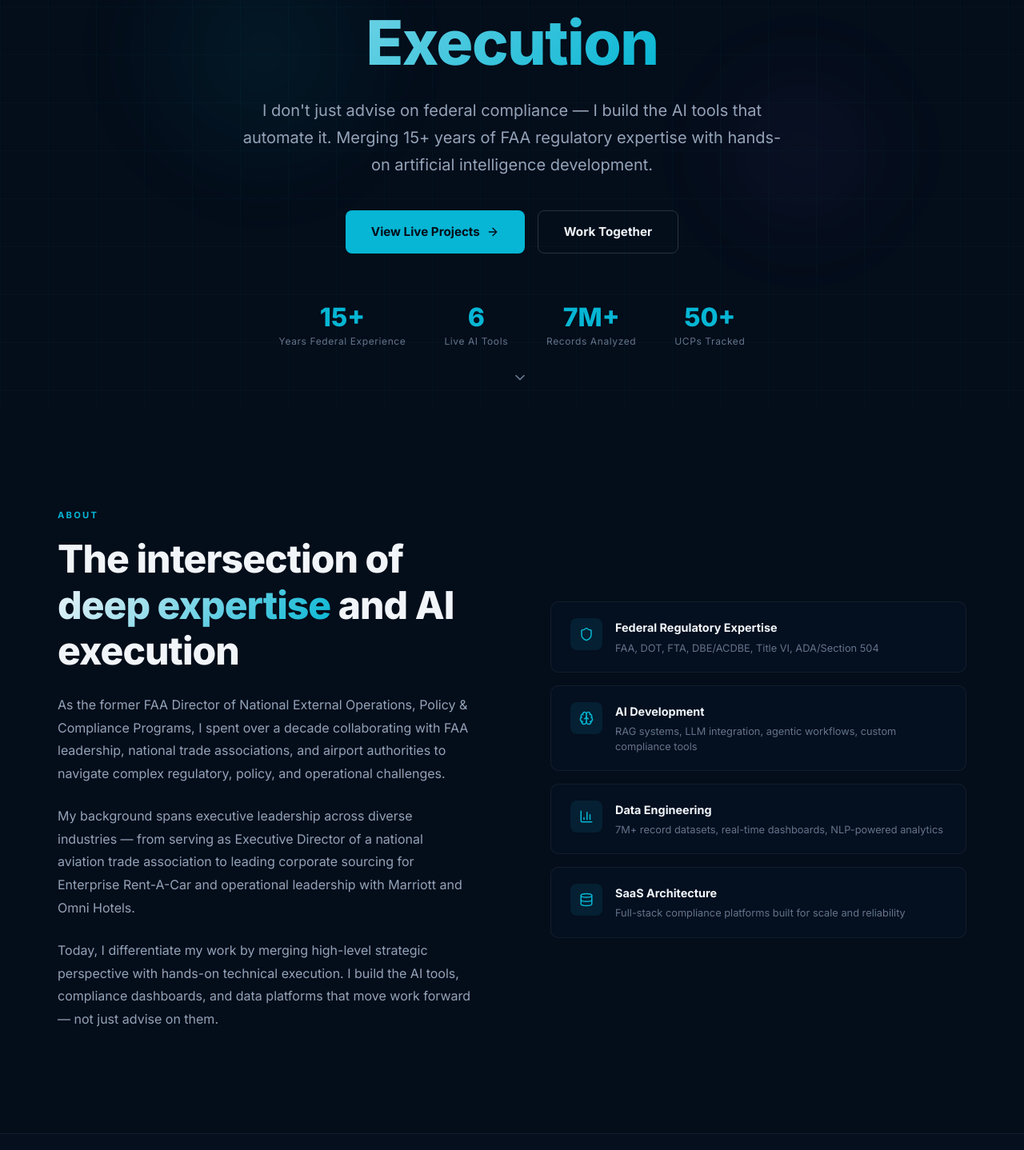
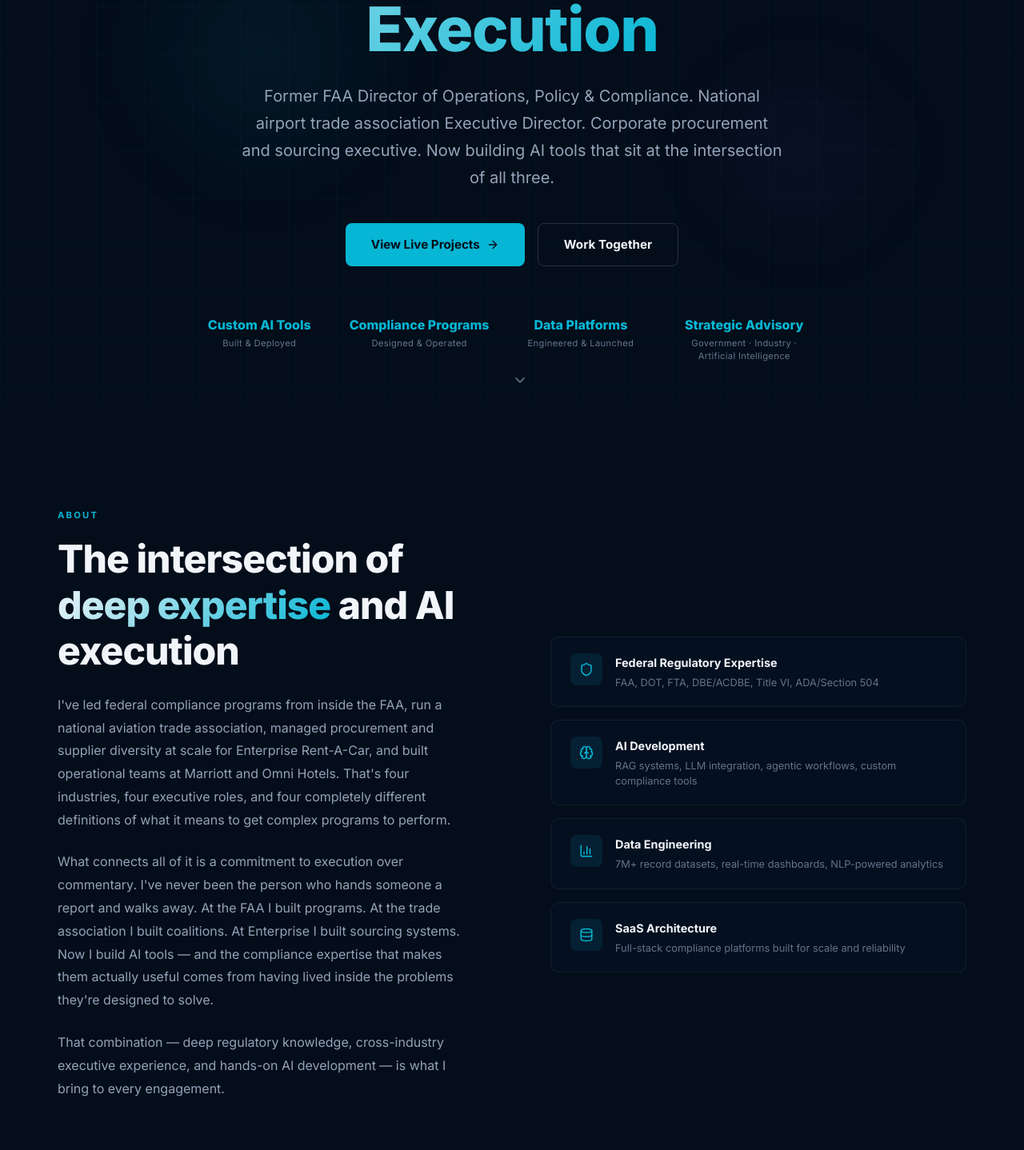
Before and after one commit to GeneRoth/generoth-com, a Next.js app in the folder generoth-com/: page / in a window 1280 px wide. Shown: the part 292-1730 px from the top of the page at 80% size. Built offline with nearby package versions, Linux system fonts and the light colour scheme.

Commit message:
Add Stack section and update content

```diff
--- a/generoth-com/app/page.tsx
+++ b/generoth-com/app/page.tsx
@@ -15,6 +15,7 @@ const NAV_LINKS = [
   { label: "Services", href: "#services" },
   { label: "Portfolio", href: "#portfolio" },
   { label: "Contact", href: "#contact" },
+  { label: "Stack", href: "#stack" },
 ];
 
 const SERVICES = [
@@ -138,10 +139,10 @@ const PORTFOLIO = [
 ];
 
 const STATS = [
-  { value: "15+", label: "Years Federal Experience" },
-  { value: "6", label: "Live AI Tools" },
-  { value: "7M+", label: "Records Analyzed" },
-  { value: "50+", label: "UCPs Tracked" },
+  { value: "Custom AI Tools", label: "Built & Deployed" },
+  { value: "Compliance Programs", label: "Designed & Operated" },
+  { value: "Data Platforms", label: "Engineered & Launched" },
+  { value: "Strategic Advisory", label: "Government · Industry · Artificial Intelligence" },
 ];
 
 const ABOUT_CARDS = [
@@ -254,8 +255,8 @@ function Hero() {
 
         <motion.p initial={{ opacity: 0, y: 20 }} animate={{ opacity: 1, y: 0 }} transition={{ duration: 0.7, delay: 0.2 }}
           style={{ fontSize: "clamp(1rem, 2vw, 1.25rem)", color: "#94a3b8", maxWidth: "680px", margin: "0 auto 2.5rem", lineHeight: 1.7 }}>
-          I don&apos;t just advise on federal compliance — I build the AI tools that automate it.
-          Merging 15+ years of FAA regulatory expertise with hands-on artificial intelligence development.
+          Former FAA Director of Operations, Policy &amp; Compliance. National airport trade association Executive Director.
+          Corporate procurement and sourcing executive. Now building AI tools that sit at the intersection of all three.
         </motion.p>
 
         <motion.div initial={{ opacity: 0, y: 20 }} animate={{ opacity: 1, y: 0 }} transition={{ duration: 0.7, delay: 0.3 }}
@@ -281,9 +282,9 @@ function Hero() {
         <motion.div initial={{ opacity: 0, y: 20 }} animate={{ opacity: 1, y: 0 }} transition={{ duration: 0.7, delay: 0.5 }}
           style={{ display: "flex", gap: "3rem", justifyContent: "center", marginTop: "4rem", flexWrap: "wrap" as const }}>
           {STATS.map((stat) => (
-            <div key={stat.label} style={{ textAlign: "center" }}>
-              <div style={{ fontSize: "2rem", fontWeight: 800, color: "#06b6d4", lineHeight: 1 }}>{stat.value}</div>
-              <div style={{ fontSize: "0.75rem", color: "#64748b", marginTop: "4px", letterSpacing: "0.05em" }}>{stat.label}</div>
+            <div key={stat.label} style={{ textAlign: "center", maxWidth: "180px" }}>
+              <div style={{ fontSize: "1rem", fontWeight: 800, color: "#06b6d4", lineHeight: 1.2, marginBottom: "6px" }}>{stat.value}</div>
+              <div style={{ fontSize: "0.7rem", color: "#64748b", letterSpacing: "0.03em", lineHeight: 1.4 }}>{stat.label}</div>
             </div>
           ))}
         </motion.div>
@@ -313,19 +314,22 @@ function About() {
             and AI execution
           </h2>
           <p style={{ color: "#94a3b8", lineHeight: 1.8, marginBottom: "1.5rem" }}>
-            As the former FAA Director of National External Operations, Policy & Compliance Programs,
-            I spent over a decade collaborating with FAA leadership, national trade associations,
-            and airport authorities to navigate complex regulatory, policy, and operational challenges.
+            I&apos;ve led federal compliance programs from inside the FAA, run a national aviation trade
+            association, managed procurement and supplier diversity at scale for Enterprise Rent-A-Car,
+            and built operational teams at Marriott and Omni Hotels. That&apos;s four industries, four
+            executive roles, and four completely different definitions of what it means to get complex
+            programs to perform.
           </p>
           <p style={{ color: "#94a3b8", lineHeight: 1.8, marginBottom: "1.5rem" }}>
-            My background spans executive leadership across diverse industries — from serving as
-            Executive Director of a national aviation trade association to leading corporate sourcing
-            for Enterprise Rent-A-Car and operational leadership with Marriott and Omni Hotels.
+            What connects all of it is a commitment to execution over commentary. I&apos;ve never been
+            the person who hands someone a report and walks away. At the FAA I built programs. At the
+            trade association I built coalitions. At Enterprise I built sourcing systems. Now I build
+            AI tools — and the compliance expertise that makes them actually useful comes from having
+            lived inside the problems they&apos;re designed to solve.
           </p>
           <p style={{ color: "#94a3b8", lineHeight: 1.8 }}>
-            Today, I differentiate my work by merging high-level strategic perspective with
-            hands-on technical execution. I build the AI tools, compliance dashboards, and data
-            platforms that move work forward — not just advise on them.
+            That combination — deep regulatory knowledge, cross-industry executive experience, and
+            hands-on AI development — is what I bring to every engagement.
           </p>
         </motion.div>
 
@@ -494,6 +498,68 @@ function Portfolio() {
   );
 }
 
+
+// ─── STACK ───────────────────────────────────────────────────────────────────
+
+const STACK = [
+  { category: "// Framework & Language", items: ["Next.js 14 (App Router)", "React 18", "TypeScript", "Tailwind CSS"] },
+  { category: "// Animation & Design", items: ["Framer Motion", "Custom Design System", "Zero templates — every pixel custom", "Lucide React Icons"] },
+  { category: "// AI & Intelligence", items: ["Anthropic Claude API", "RAG Architecture", "LLM Integration", "Built collaboratively with Claude"] },
+  { category: "// Data & Portfolio Tools", items: ["Python · Pandas · Plotly", "Streamlit · Leaflet.js", "NLP · scikit-learn", "BTS Flight Data (7M+ records)"] },
+  { category: "// Deployment & Infrastructure", items: ["Vercel (auto-deploy on commit)", "GitHub version control", "DreamHost (bloody-marys.com)", "SSL · CDN · Global edge network"] },
+  { category: "// Development Approach", items: ["Agentic AI workflow", "Prompt engineering", "Iterative build process", "Human + AI collaboration"] },
+];
+
+function Stack() {
+  return (
+    <section id="stack" style={{ padding: "8rem 2rem", background: "rgba(4,13,26,0.8)", borderTop: "1px solid rgba(255,255,255,0.06)", borderBottom: "1px solid rgba(255,255,255,0.06)" }}>
+      <div style={{ maxWidth: "1200px", margin: "0 auto" }}>
+        <motion.div initial={{ opacity: 0, y: 20 }} whileInView={{ opacity: 1, y: 0 }} viewport={{ once: true }}
+          style={{ textAlign: "center", marginBottom: "5rem" }}>
+          <div style={{ fontSize: "0.7rem", fontWeight: 700, letterSpacing: "0.2em", textTransform: "uppercase" as const, color: "#06b6d4", marginBottom: "1rem" }}>Under the Hood</div>
+          <h2 style={{ fontSize: "clamp(2rem, 4vw, 3rem)", fontWeight: 800, lineHeight: 1.2, letterSpacing: "-0.02em", marginBottom: "1rem" }}>
+            How this site was{" "}
+            <span style={{ background: "linear-gradient(135deg, #f1f5f9 0%, #06b6d4 100%)", WebkitBackgroundClip: "text", WebkitTextFillColor: "transparent" }}>
+              built
+            </span>
+          </h2>
+          <p style={{ color: "#94a3b8", maxWidth: "600px", margin: "0 auto", lineHeight: 1.7 }}>
+            No templates. No page builders. Every component custom-engineered using the same tools I use to build compliance AI — modern frameworks, real code, and Claude as a collaborative development partner.
+          </p>
+        </motion.div>
+
+        <div style={{ display: "grid", gridTemplateColumns: "repeat(auto-fit, minmax(340px, 1fr))", gap: "1.5rem" }}>
+          {STACK.map((block, i) => (
+            <motion.div key={block.category}
+              initial={{ opacity: 0, y: 20 }} whileInView={{ opacity: 1, y: 0 }} viewport={{ once: true }}
+              transition={{ duration: 0.5, delay: i * 0.08 }}
+              style={{ background: "rgba(4,13,26,0.9)", border: "1px solid rgba(6,182,212,0.12)", borderRadius: "12px", padding: "1.75rem", fontFamily: "'JetBrains Mono', 'Fira Code', monospace" }}>
+              <div style={{ fontSize: "0.75rem", color: "#06b6d4", marginBottom: "1rem", fontWeight: 600 }}>{block.category}</div>
+              <ul style={{ listStyle: "none", display: "flex", flexDirection: "column" as const, gap: "0.6rem" }}>
+                {block.items.map((item) => (
+                  <li key={item} style={{ display: "flex", alignItems: "center", gap: "10px", color: "#e2e8f0", fontSize: "0.85rem" }}>
+                    <span style={{ color: "#06b6d4", fontSize: "0.7rem", flexShrink: 0 }}>&#9658;</span>
+                    {item}
+                  </li>
+                ))}
+              </ul>
+            </motion.div>
+          ))}
+        </div>
+
+        <motion.div initial={{ opacity: 0, y: 20 }} whileInView={{ opacity: 1, y: 0 }} viewport={{ once: true }}
+          style={{ marginTop: "3rem", padding: "1.5rem 2rem", background: "rgba(6,182,212,0.05)", border: "1px solid rgba(6,182,212,0.15)", borderRadius: "12px", display: "flex", alignItems: "center", gap: "1rem", flexWrap: "wrap" as const }}>
+          <div style={{ width: "8px", height: "8px", borderRadius: "50%", background: "#06b6d4", flexShrink: 0, boxShadow: "0 0 10px rgba(6,182,212,0.5)" }} />
+          <p style={{ color: "#94a3b8", fontSize: "0.875rem", lineHeight: 1.6, margin: 0 }}>
+            <span style={{ color: "#f1f5f9", fontWeight: 600 }}>Built with Claude. </span>
+            This site was designed and engineered in an agentic AI workflow — architecture, code, content, and deployment all developed collaboratively using Anthropic&apos;s Claude. The same approach I bring to every client engagement.
+          </p>
+        </motion.div>
+      </div>
+    </section>
+  );
+}
+
 // ─── CONTACT ─────────────────────────────────────────────────────────────────
 
 function Contact() {
@@ -572,6 +638,7 @@ export default function Home() {
       <About />
       <Services />
       <Portfolio />
+      <Stack />
       <Contact />
       <Footer />
     </main>
```
